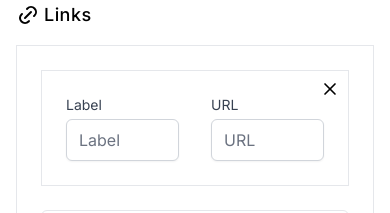
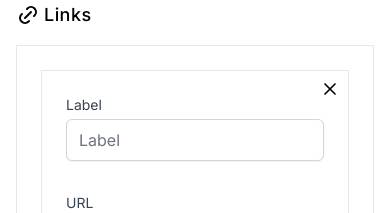
Before and after one commit to Myoschen/linktree, a React (Vite) app: page / in a window 390 px wide. Both pictures are taken after a click on the button 195 px from the left and 1420 px from the top of the page. Shown: the part 1329-1542 px from the top of the page. Built offline with nearby package versions, Linux system fonts and the light colour scheme.

Commit message:
:lipstick: responsive grid

```diff
--- a/src/components/form/links.tsx
+++ b/src/components/form/links.tsx
@@ -49,7 +49,7 @@ function Links() {
       <div className="mt-4 space-y-6 border p-6">
         {links.map((link, index) => (
           <div
-            className="relative grid grid-cols-2 gap-8 border p-6"
+            className="relative grid gap-8 border p-6 md:grid-cols-2"
             key={index}
           >
             <button
```
